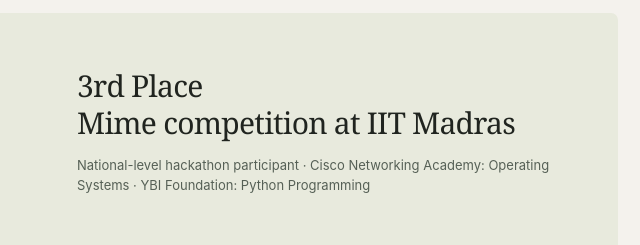
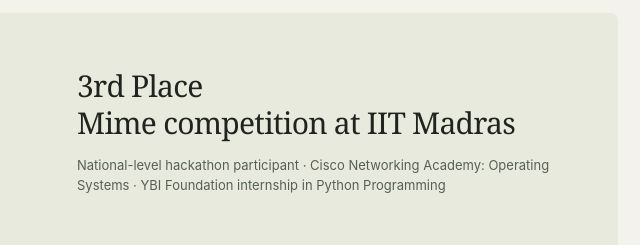
Before and after one commit to Shikhar-art/portfolio, a plain HTML site: page index.html in a window 1280 px wide. Shown: the part 2583-2828 px from the top of the page, 582-1222 px from the left. Drawn offline with Linux system fonts and the light colour scheme.

Commit message:
Add YBI Foundation internship

```diff
--- a/index.html
+++ b/index.html
@@ -44,7 +44,7 @@
 <a class="project" data-kind="problem" href="https://github.com/Shikhar-art/LeetCode-Problems" target="_blank" rel="noopener" aria-label="Open LeetCode Problems repository on GitHub"><div class="project-top"><span class="project-num">06</span><span class="tag">C++ · DSA</span></div><h3>LeetCode Problems</h3><p>An ongoing collection of C++ solutions to data-structures and algorithms problems, complementing 300+ problems solved across LeetCode and GeeksforGeeks.</p><div class="project-foot"><span>Problem solving · C++</span><span>View repository ↗</span></div></a>
 </div></section>
 <section id="about" class="section two-col"><div><div class="eyebrow">How I work</div><h2>Strong fundamentals. Practical execution.</h2><p class="section-intro">My toolkit includes C, C++, JavaScript, C#, React, Node.js, Express, MongoDB, SQL, REST APIs, WebSockets, and JWT. I also work with Git, GitHub, Linux, and Postman, and have a foundation in operating systems, DBMS, networks, and object-oriented programming.</p><div class="skills"><span class="skill">C / C++</span><span class="skill">JavaScript · C#</span><span class="skill">React · JavaScript</span><span class="skill">Node.js · Express</span><span class="skill">MongoDB · SQL</span><span class="skill">REST APIs · JWT</span></div></div><div><div class="eyebrow" style="margin-bottom:17px">Experience & education</div><div class="timeline"><article class="role"><div class="date">2023–2027</div><div><h3>B.E. Computer Science & Engineering · Siddaganga Institute of Technology</h3><p>Tumkur</p></div></article><article class="role"><div class="date">2022</div><div><h3>Class XII, CBSE · St. Xavier School</h3></div></article><article class="role"><div class="date">2020</div><div><h3>Class X, CBSE · Naman Vidya</h3></div></article></div></div></section>
-<section class="section"><div class="proof"><div><div class="eyebrow">Beyond the projects</div><h2>Curiosity that shows up in the work.</h2></div><div><blockquote>3rd Place<br>Mime competition at IIT Madras</blockquote><p>National-level hackathon participant · Cisco Networking Academy: Operating Systems · YBI Foundation: Python Programming</p></div></div></section>
+<section class="section"><div class="proof"><div><div class="eyebrow">Beyond the projects</div><h2>Curiosity that shows up in the work.</h2></div><div><blockquote>3rd Place<br>Mime competition at IIT Madras</blockquote><p>National-level hackathon participant · Cisco Networking Academy: Operating Systems · YBI Foundation internship in Python Programming</p></div></div></section>
 <section id="contact" class="section"><div class="contact"><div><div class="eyebrow" style="color:var(--lime)">Next step</div><h2>Let’s talk about the work.</h2><p>Email: shikhsrshourya975@gmail.com · Phone: +91 62016 98881. I am interested in software engineering roles where I can contribute to backend or full-stack development.</p></div><a class="button" href="mailto:shikhsrshourya975@gmail.com" data-email-link>shikhsrshourya975@gmail.com ↗</a></div></section>
 </main><footer class="wrap footer"><span>© <span id="year"></span> <span>Shikhar Shourya</span></span><span>Siddaganga Institute of Technology · Tumkur, India</span></footer>
 
```
